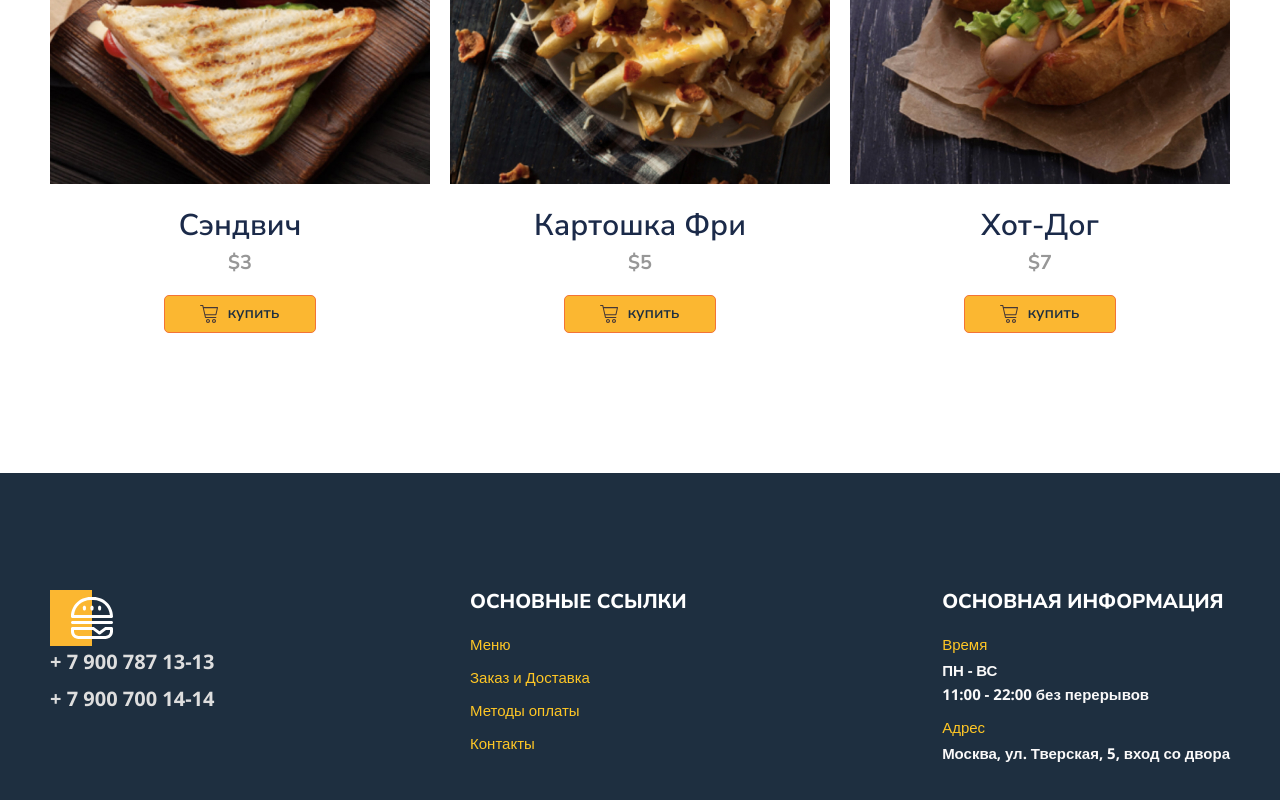
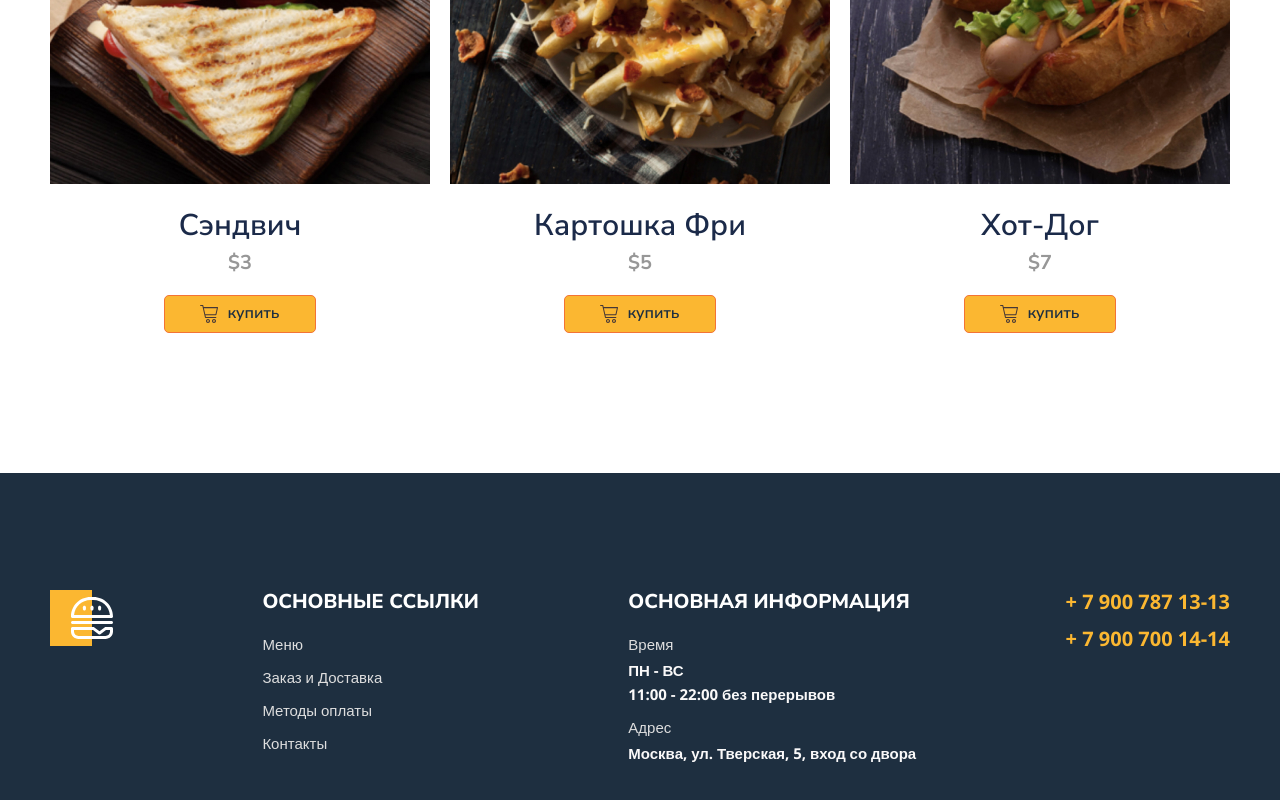
Before and after one commit to Razkut-04/Module01-Burger, a plain HTML site: page menu.html in a window 1280 px wide. Shown: the part 2985-3785 px from the top of the page. Drawn offline with nearby package versions, Linux system fonts and the light colour scheme.

Commit message:
add fix footer color

```diff
--- a/menu.html
+++ b/menu.html
@@ -201,7 +201,7 @@
       <div class="container">
       <div class="footer-box">
               <!-- АДАПТИВ -->
-          <div class="logo-tel-adapt">
+          <!-- <div class="logo-tel-adapt">
             <div class="item">
               <img class="footer-logo" src="images/logo-footer.svg" alt="logo-footer">
             </div>
@@ -214,11 +214,11 @@
                     <a href="tel:+79007001414">+ 7 900 700 14-14</a>
                   </li>
               </div>
+          </div> -->
+              <!-- ЛОГОТИП -->
+          <div class="item">
+            <img class="footer-logo" src="images/logo-footer.svg" alt="logo-footer">
           </div>
-              <!-- ЛОГОТИП -->
-          <!-- <div class="item">
-            <img class="footer-logo" src="images/logo-footer.svg" alt="logo-footer">
-          </div> -->
         <div class="footer-item">
             <h2>основные ссылки</h2>
             <ul class="footer-list">
@@ -243,7 +243,7 @@
             </ul>
         </div>
               <!-- ТЕЛЕФОН -->
-          <!-- <div class="footer-tel">
+          <div class="footer-tel">
             <ul class="footer-list footer-list-tel" >
                   <li>
                     <a href="tel:+79007871313">+ 7 900 787 13-13</a>
@@ -251,7 +251,7 @@
                   <li>
                     <a href="tel:+79007001414">+ 7 900 700 14-14</a>
                   </li>
-          </div> -->
+          </div>
       </div>
     </footer>
     <a href="#headerTop" class="button-up hidden" id="btnUp">Наверх</a>
--- a/styles/main.css
+++ b/styles/main.css
@@ -326,12 +326,12 @@ header {
   line-height: 24px;
 }
 .footer-list a {
-  color: #FFC725;
+  color: #DEDEDE;
   text-decoration: none;
   font-weight: 400;
 }
 .footer-item span {
-  color: #FFC725;
+  color: #DEDEDE;
   display: block;
   font-weight: 400;
   margin-bottom: 2px;
@@ -339,13 +339,12 @@ header {
 .footer-list-tel {
   font-size: 20px;
   font-weight: 900;
-  color: #DEDEDE;
   margin-top: 0;
 }
 .footer-list-tel a {
   font-size: 20px;
   font-weight: 900;
-  color: #DEDEDE;
+  color: #FBB731;
 }
 .footer-list-tel li {
   margin-bottom: 12px;
```
